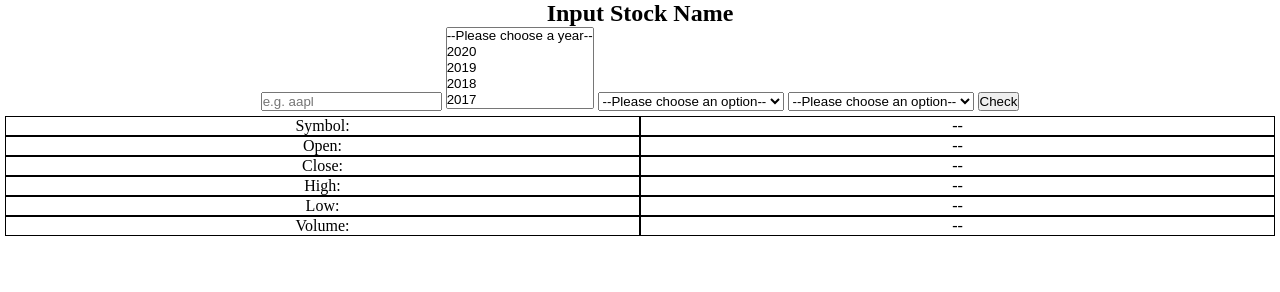
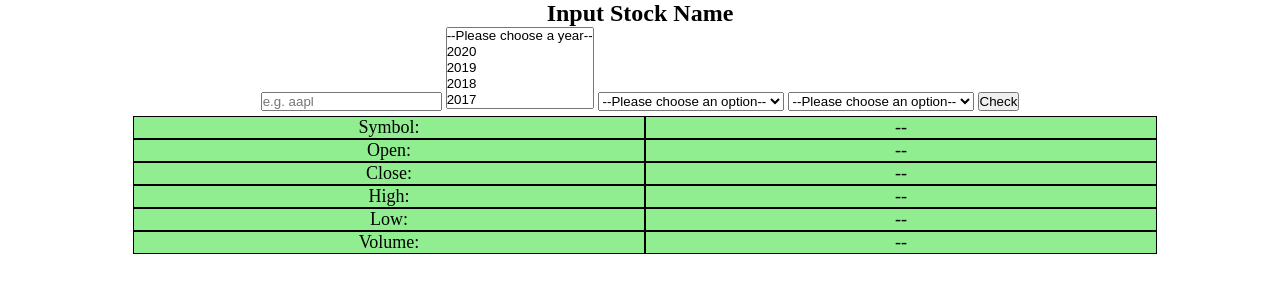
Before and after one commit to sanghpark1/stock-price-checker, a browser extension: page index.html in a window 1280 px wide. Drawn offline with Linux system fonts and the light colour scheme.

Commit message:
Sep29 907am

```diff
--- a/index.html
+++ b/index.html
@@ -35,12 +35,12 @@
 
     <div class="table">
         <div class="stat">
-            <div>Symbol: </div>
-            <div>Open: </div>
-            <div>Close: </div>
-            <div>High: </div>
-            <div>Low: </div>
-            <div>Volume: </div>
+            <div class="details">Symbol: </div>
+            <div class="details">Open: </div>
+            <div class="details">Close: </div>
+            <div class="details">High: </div>
+            <div class="details">Low: </div>
+            <div class="details">Volume: </div>
         </div>
         <div class="values">
             <div class="stats" id="value1">--</div>
--- a/style.css
+++ b/style.css
@@ -12,9 +12,14 @@ body {
 } */
 
 .table {
+    position: relative;
     margin: 5px;
     display: grid;
     grid-template-columns: 1fr 1fr;
+    background-color: lightgreen;
+    width: 80%;
+    left: 50%;
+    transform: translate(-50%,0);
     /* grid-template-rows: 1fr 1fr 1fr 1fr 1fr 1fr; */
 }
 
@@ -29,3 +34,9 @@ body {
 #years {
   size: 5;
 }
+
+.details, .stats {
+    font-size: large;
+    font-family:Verdana, Geneva, Tahoma, sans-serif
+    font-weight: bold;
+}
```
